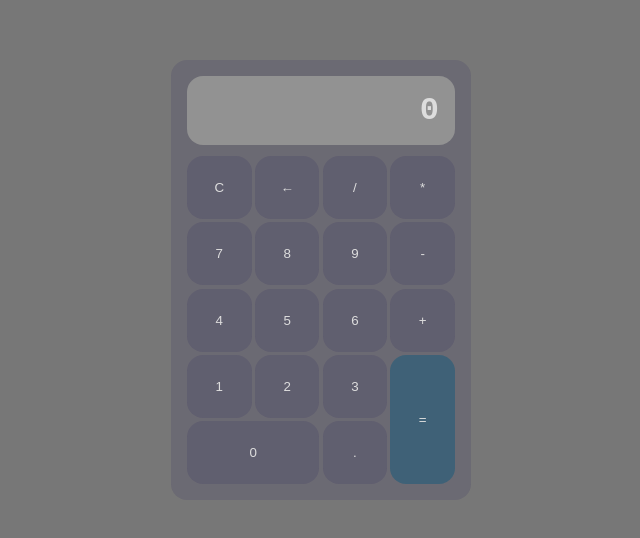
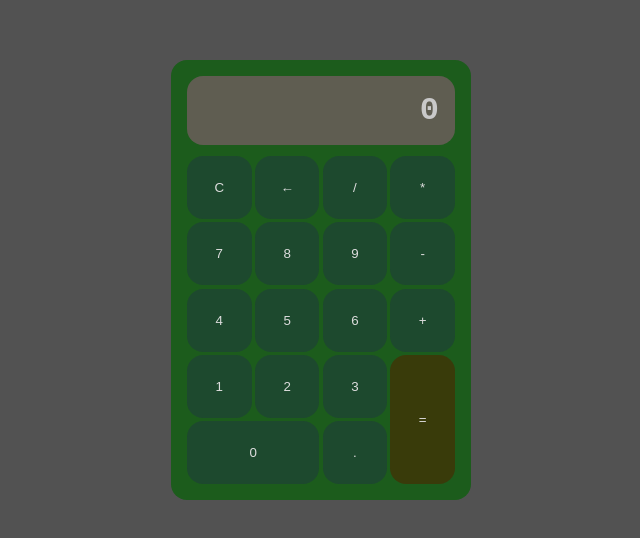
Before and after one commit to LisandroGuerra01/mi-calculadora, a plain HTML site: page index.html in a window 1280 px wide. Shown: the part 120-658 px from the top of the page, without its empty margins (319-959 px from the left). Drawn offline with Linux system fonts and the light colour scheme.

Commit message:
css finish

```diff
--- a/css/main.css
+++ b/css/main.css
@@ -7,14 +7,14 @@
 
 body {
     min-height: 100vh;
-    background-color: #777777;
+    background-color: #525252;
     display: grid;
     place-items: center;
 }
 
 .calculadora {
-    background-color: #221c5c23;
-    color: #dddddd;
+    background-color: #1c5c1c;
+    color: #c9c9c9;
     width: 300px;
     max-width: 100%;
     padding: 1rem;
@@ -26,7 +26,7 @@ body {
 
 .pantalla {
     grid-column: 1 / -1;
-    background-color: #929292;
+    background-color: #705e5ecc;
     padding: 1rem;
     font-size: 2rem;
     text-align: right;
@@ -37,7 +37,7 @@ body {
 }
 
 .btn {
-    background-color: #221c5c23;
+    background-color: #221c5c48;
     color: #dddddd;
     border: 0;
     padding: 1.5rem .5rem;
@@ -49,11 +49,11 @@ body {
 }
 
 .btn:hover {
-    background-color: #221c5c73;
+    background-color: #221c5c8f;
 }
 
 .btn:active {
-    background-color: #221c5cab
+    background-color: #221c5cd7
 }
 
 #cero {
@@ -62,9 +62,9 @@ body {
 
 #igual {
     grid-row: span 2;
-    background-color: rgba(26, 92, 122, 0.541);
+    background-color: rgba(75, 40, 0, 0.63);
 }
 
 #igual:hover {
-    background-color: rgba(26, 92, 122, 0.795);;
+    background-color: rgba(75, 40, 0, 0.877)
 }
```
